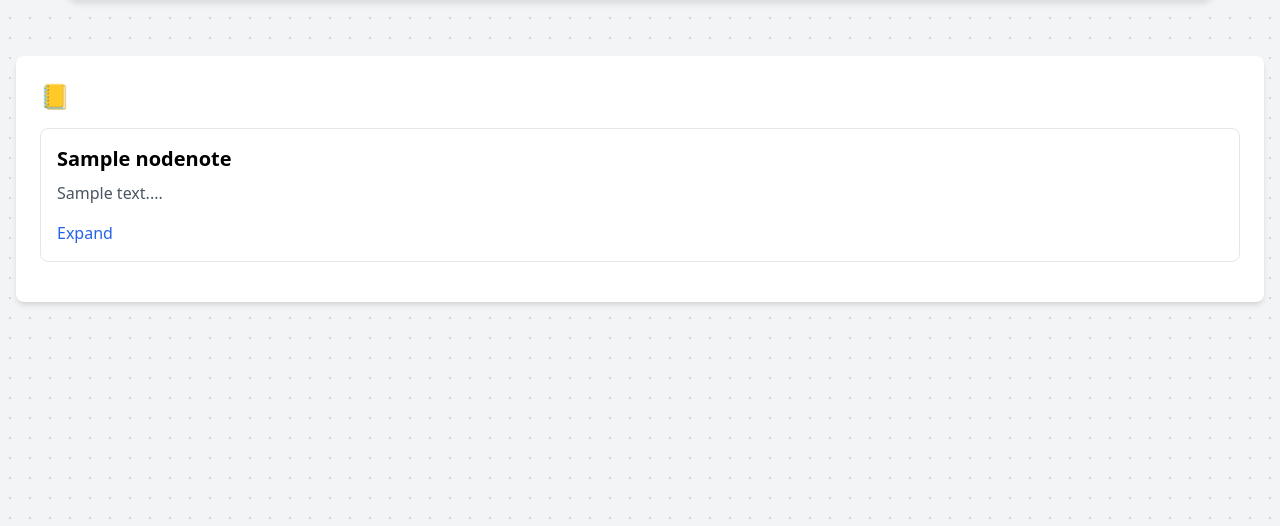
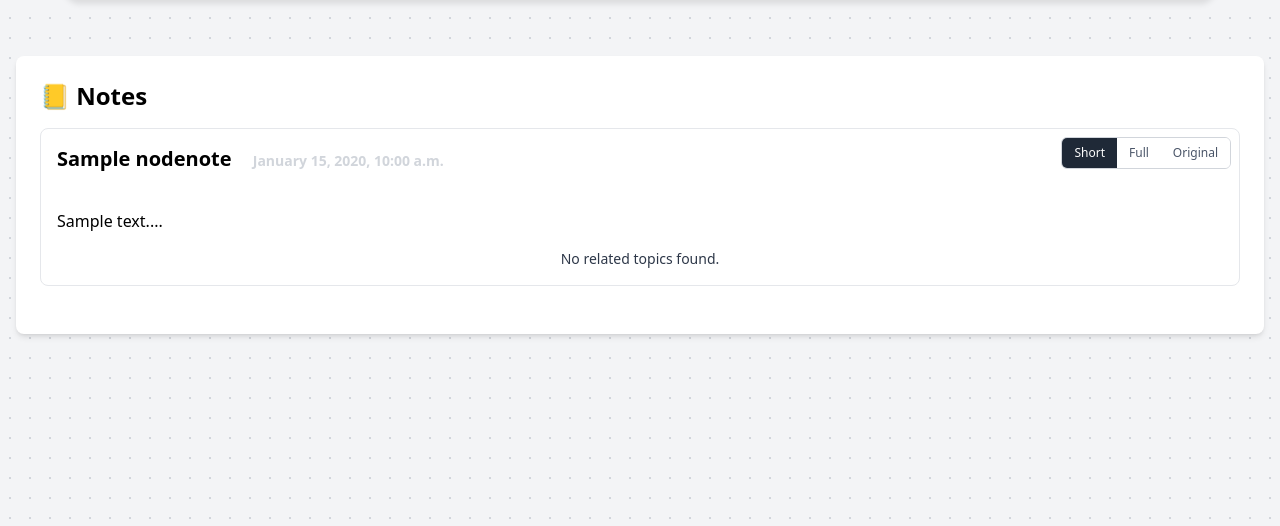
Before and after one commit to michaelhelcig/contextlynx, a Django app: page /notes/ in a window 1280 px wide. Shown: the part 72-598 px from the top of the page. Run offline with Django 5.2, Linux system fonts and the light colour scheme; tables that the repository leaves empty hold one stand-in row (values such as "Sample post"); some libraries are stand-ins or nearby versions.

Commit message:
feat: design

```diff
--- a/app/contextlynx/core/models/node_note.py
+++ b/app/contextlynx/core/models/node_note.py
@@ -2,6 +2,7 @@ from django.db import models
 from django.contrib.contenttypes.models import ContentType
 from .node import Node
 from .edge import Edge
+from .node_topic import NodeTopic
 
 class DataType(models.TextChoices):
     TEXT = 'TEXT'
@@ -50,6 +51,23 @@ class NodeNote(Node):
             from_object_id=self.id
         ).count()
 
+
+    def related_topics(self, depth = 1):
+        """
+        Get all related topics for this note.
+        """
+        # Get all edges from this note
+        edges = Edge.objects.filter(
+            from_content_type=ContentType.objects.get_for_model(self),
+            from_object_id=self.id,
+            to_content_type=ContentType.objects.get_for_model(NodeTopic)
+        )
+
+        # Get all topics from these edges
+        topics = [edge.to_node for edge in edges]
+
+        return topics
+
     @staticmethod
     def all_edges_for_user(user):
         # Get all Node instances for the user
--- a/app/contextlynx/core/templates/core/notes_list.html
+++ b/app/contextlynx/core/templates/core/notes_list.html
@@ -4,20 +4,48 @@
 
 {% block content %}
 <div class="bg-white p-6 rounded-lg shadow-md">
-    <h2 class="text-2xl font-bold mb-4">📒</h2>
+    <h2 class="text-2xl font-bold mb-4">📒 Notes</h2>
     <ul>
         {% for note in notes %}
-        <li class="mb-4 p-4 border border-gray-200 rounded-lg">
-            <h3 class="text-xl font-bold mb-2">{{ note.title }}</h3>
-            <div class="text-gray-600 mb-2" id="note-preview-{{ forloop.counter }}" data-index="{{ forloop.counter }}">
+        <li class="relative mb-6 p-4 border border-gray-200 rounded-lg">
+
+            <!-- Picker for content view (top-right corner) -->
+            <div class="picker-container absolute top-2 right-2" data-index="{{ forloop.counter }}">
+                <button class="picker-option active" onclick="showContent(this, 'short')">Short</button>
+                <button class="picker-option" onclick="showContent(this, 'full')">Full</button>
+                <button class="picker-option" onclick="showContent(this, 'original')">Original</button>
+            </div>
+
+            <!-- Title and Date -->
+            <h3 class="text-xl font-bold mb-2">{{ note.title }}
+                <span class="text-gray-300 text-sm ml-4">{{ note.created_at|date:"F j, Y, g:i a" }}</span>
+            </h3>
+
+            <span class="inline-block px-3 py-1 text-sm font-semibold text-white {{ note.get_data_type_display|lower }}-badge rounded-full">
+                {{ note.get_data_type_display }}
+            </span>
+
+            <!-- Note content views -->
+            <div id="note-content-short-{{ forloop.counter }}" class="note-content">
                 {{ note.short_summary }}...
             </div>
-            <div class="hidden" id="note-full-{{ forloop.counter }}" data-index="{{ forloop.counter }}">
+            <div id="note-content-full-{{ forloop.counter }}" class="note-content hidden">
                 {{ note.data_sanitized_md|markdown_to_html|safe }}
             </div>
-            <button class="text-blue-600 hover:underline mt-2" data-index="{{ forloop.counter }}" onclick="toggleNoteContent(this)">
-                Expand
-            </button>
+            <div id="note-content-original-{{ forloop.counter }}" class="note-content hidden">
+                <pre class="bg-gray-100 p-4 rounded">{{ note.data_raw }}</pre>
+            </div>
+
+            <!-- Show related topics -->
+            <div class="mt-4">
+                <ul class="text-center text-modern-blue text-sm">
+                    {% for topic in note.related_topics %}
+                    <li class="inline">{{ topic.title }}{% if not forloop.last %} &middot; {% endif %}</li>
+                    {% empty %}
+                    <li>No related topics found.</li>
+                    {% endfor %}
+                </ul>
+            </div>
         </li>
         {% empty %}
         <li>No notes found.</li>
@@ -26,20 +54,118 @@
 </div>
 
 <script>
-function toggleNoteContent(button) {
-    const index = button.getAttribute('data-index');
-    const preview = document.getElementById(`note-preview-${index}`);
-    const fullContent = document.getElementById(`note-full-${index}`);
+function showContent(button, view) {
+    const index = button.parentElement.getAttribute('data-index');
 
-    if (fullContent.classList.contains('hidden')) {
-        preview.classList.add('hidden');
+    // Get all the content divs
+    const shortContent = document.getElementById(`note-content-short-${index}`);
+    const fullContent = document.getElementById(`note-content-full-${index}`);
+    const originalContent = document.getElementById(`note-content-original-${index}`);
+
+    // Hide all content
+    shortContent.classList.add('hidden');
+    fullContent.classList.add('hidden');
+    originalContent.classList.add('hidden');
+
+    // Show selected content
+    if (view === 'short') {
+        shortContent.classList.remove('hidden');
+    } else if (view === 'full') {
         fullContent.classList.remove('hidden');
-        button.textContent = 'Collapse';
-    } else {
-        preview.classList.remove('hidden');
-        fullContent.classList.add('hidden');
-        button.textContent = 'Expand';
+    } else if (view === 'original') {
+        originalContent.classList.remove('hidden');
     }
+
+    // Update active button state
+    const allButtons = button.parentElement.querySelectorAll('.picker-option');
+    allButtons.forEach(btn => btn.classList.remove('active'));
+    button.classList.add('active');
 }
 </script>
+
+<style>
+/* Custom badge styles based on note type */
+.text {
+    background-color: #1f2937; /* Darker, modern blue */
+}
+.link {
+    background-color: #2d3748; /* Slightly lighter modern blue */
+}
+
+/* Picker styling - Smaller, sleek, aligned to top-right corner */
+.picker-container {
+    display: inline-flex;
+    background-color: white; /* Matches the note container background */
+    border-radius: 6px;  /* Less rounded */
+    border: 1px solid #d1d5db;
+    overflow: hidden;
+    top: 0.5rem;
+    right: 0.5rem;
+    position: absolute;
+}
+
+.picker-option {
+    padding: 6px 12px;  /* Smaller padding */
+    font-size: 0.75rem;  /* Smaller font size */
+    color: #4a5568;
+    background-color: white; /* Same as the background */
+    border: none;
+    cursor: pointer;
+    outline: none;
+    transition: background-color 0.2s ease;
+}
+
+.picker-option.active {
+    background-color: #1f2937;  /* Darker modern blue */
+    color: white;
+}
+
+.picker-option:not(.active):hover {
+    background-color: #e2e8f0;
+}
+
+/* Note content visibility */
+.note-content {
+    display: none;
+}
+
+.note-content.hidden {
+    display: none;
+}
+
+.note-content:not(.hidden) {
+    display: block;
+}
+
+/* Positioning for created date */
+.relative {
+    position: relative;
+}
+.absolute {
+    position: absolute;
+}
+.top-2 {
+    top: 0.5rem;
+}
+.right-2 {
+    right: 0.5rem;
+}
+
+/* Date styling - pale gray */
+.text-gray-400 {
+    color: #a0aec0;  /* Pale gray */
+}
+
+/* Styling for related topics */
+.text-modern-blue {
+    color: #2d3748; /* Darker blue */
+}
+.text-center {
+    text-align: center;
+}
+.text-sm {
+    font-size: 0.875rem;
+}
+</style>
+
 {% endblock %}
```
Also changed, not shown: app/contextlynx/core/templates/core/create_note.html (+55 -14 lines).
